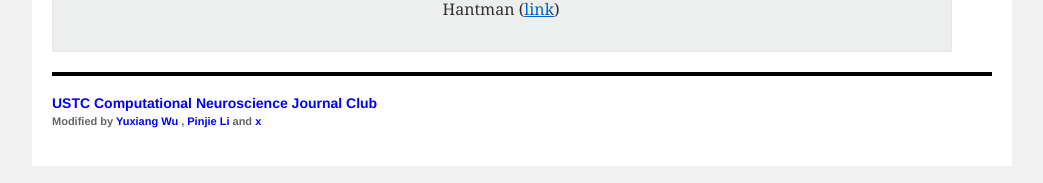
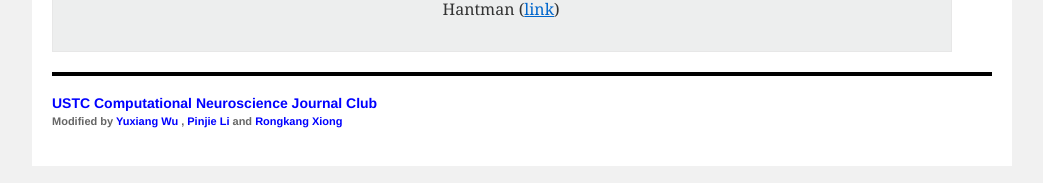
Before and after one commit to CNeuroUSTC/CNeuroUSTC.github.io, a Jekyll site: the page built from index.html, in a window 1280 px wide and 900 px high, scrolled down 8078 px. Shown: the part 714-897 px from the top of the window, without its empty margins (118-1161 px from the left). Built offline with Jekyll 4.4.1, drawn with Linux system fonts in a browser that asks for light colours.

Commit message:
add author

```diff
--- a/_includes/footer.html
+++ b/_includes/footer.html
@@ -9,7 +9,7 @@
           ,
           <a href="https://github.com/Pripribiologist"> <font color="blue">Pinjie Li</font></a>
           and
-          <a href="https://github.com/RongkangXiong"> <font color="blue"><font color="blue"></font>x</a>
+          <a href="https://github.com/RongkangXiong"> <font color="blue">Rongkang Xiong</font></a>
         </p>
 
     </div><!-- #site-info -->
```
